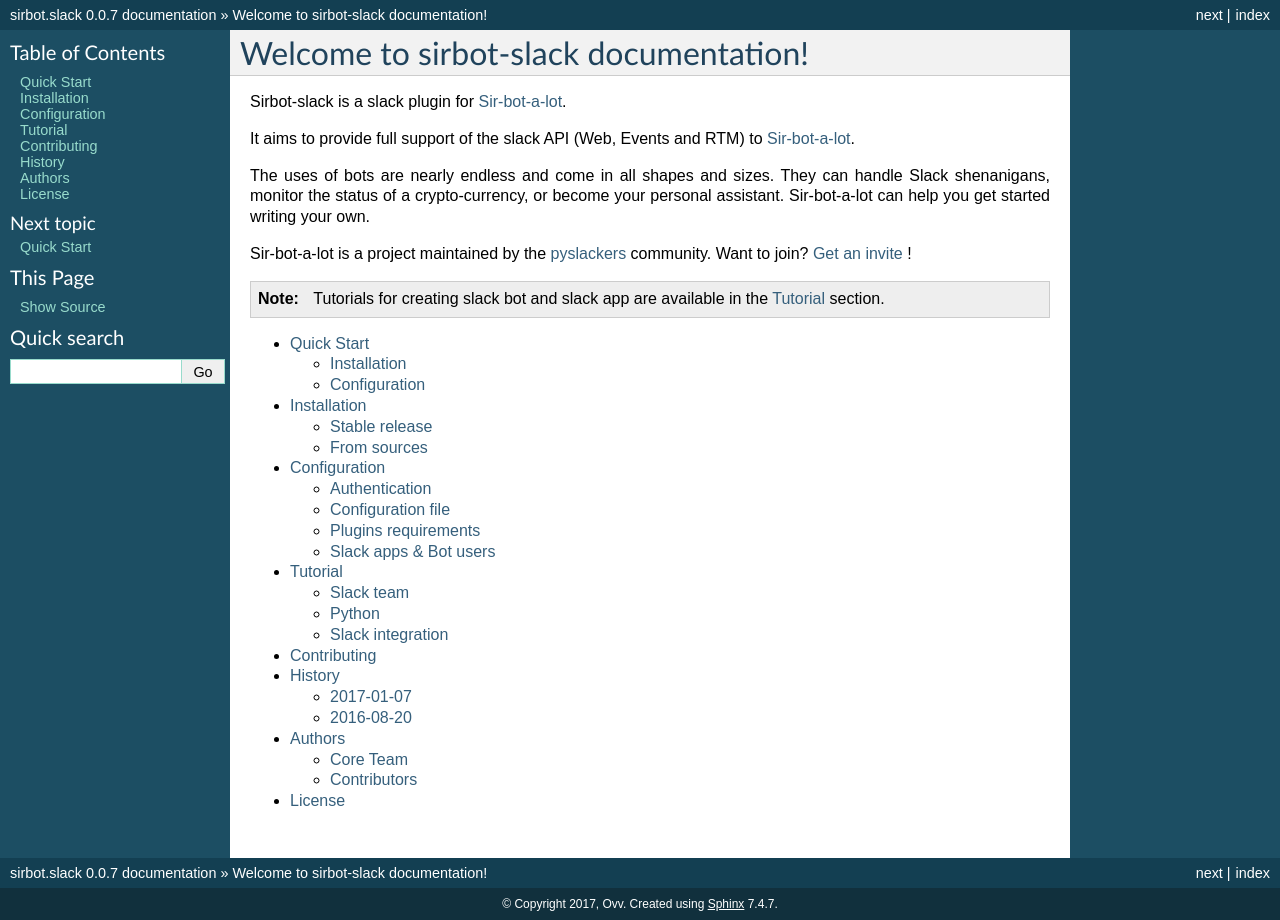
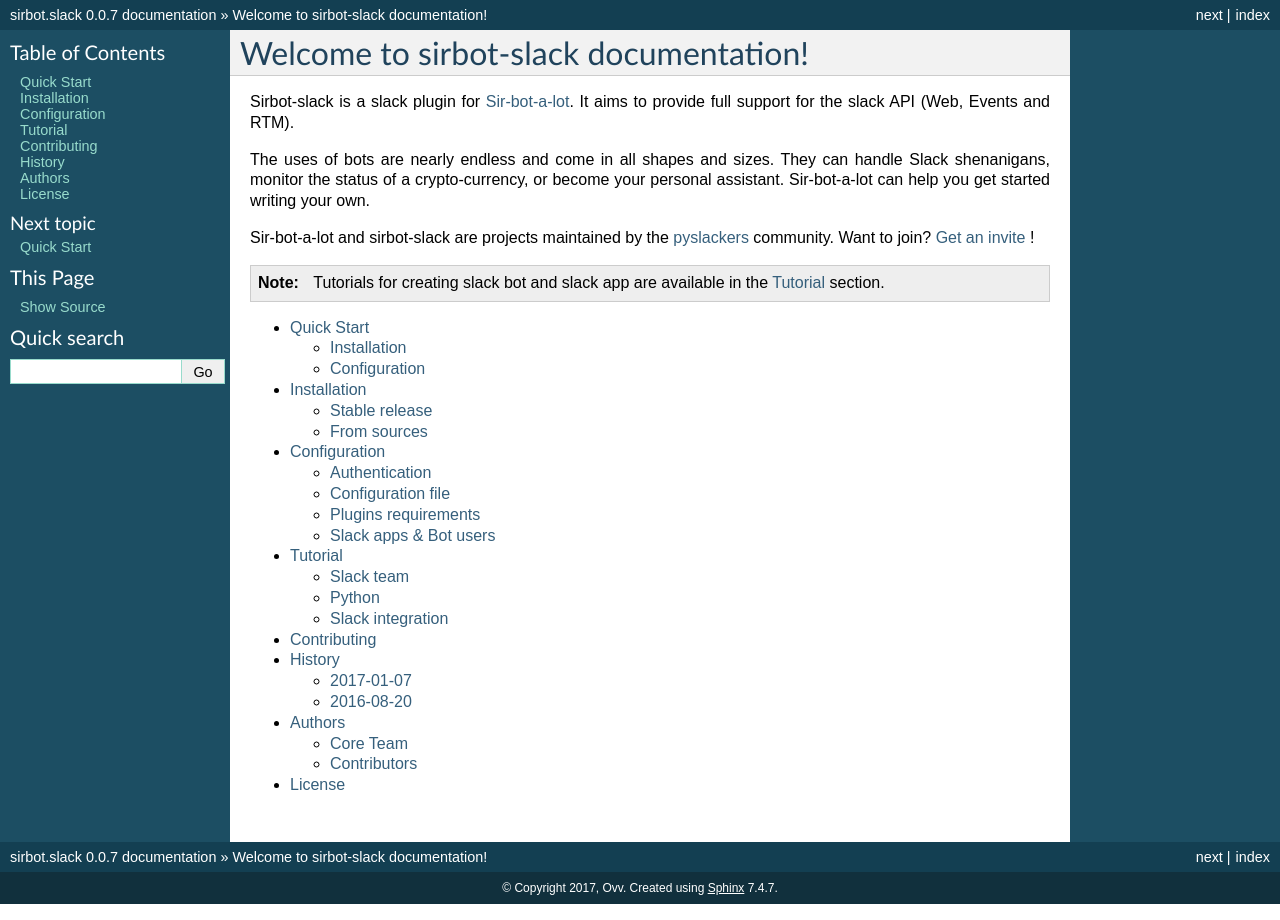
Before and after one commit to pyslackers/sirbot-slack, a Sphinx documentation site: the page built from docs/index.rst, in a window 1280 px wide. Built offline with Sphinx 7.4.7, drawn with Linux system fonts in a browser that asks for light colours.

```diff
--- a/docs/index.rst
+++ b/docs/index.rst
@@ -7,18 +7,16 @@
 Welcome to sirbot-slack documentation!
 ======================================
 
-Sirbot-slack is a slack plugin for `Sir-bot-a-lot`_.
-
-It aims to provide full support of the slack API (Web, Events and RTM)
-to `Sir-bot-a-lot`_.
+Sirbot-slack is a slack plugin for `Sir-bot-a-lot`_. It aims to provide full
+support for the slack API (Web, Events and RTM).
 
 The uses of bots are nearly endless and come in all shapes and sizes.
 They can handle Slack shenanigans, monitor the status of a crypto-currency,
 or become your personal assistant. Sir-bot-a-lot can help you get started
 writing your own.
 
-Sir-bot-a-lot is a project maintained by the `pyslackers`_ community.
-Want to join? `Get an invite`_ !
+Sir-bot-a-lot and sirbot-slack are projects maintained by the `pyslackers`_
+community. Want to join? `Get an invite`_ !
 
 .. note::
 
```
Also changed, not shown: README.rst (+5 -7 lines).
